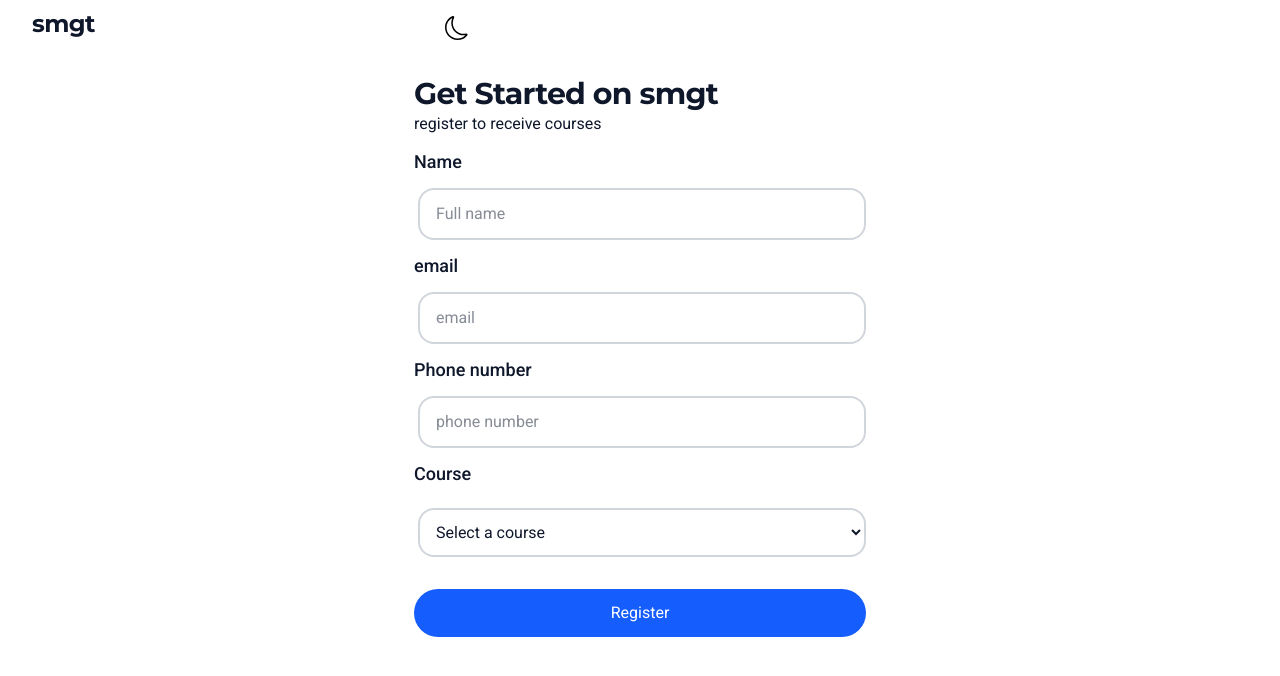
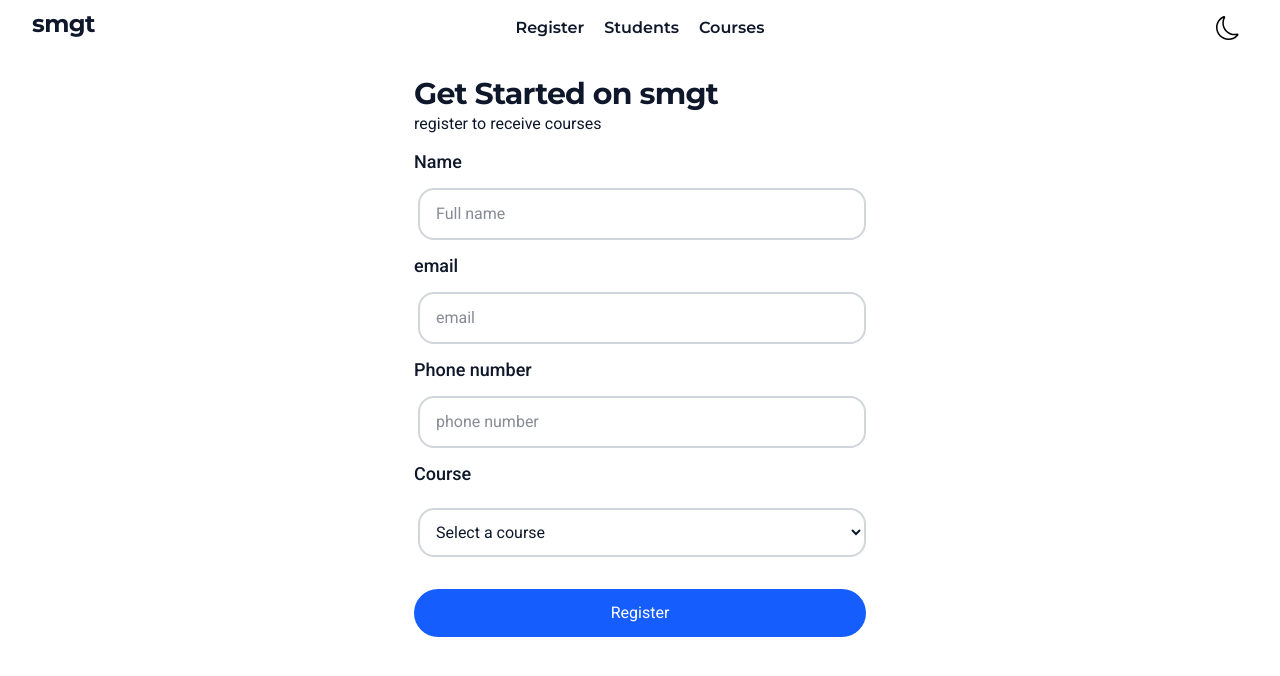
Before and after one commit to Seacrs/student-management-system, a React (Vite) app: page / in a window 1280 px wide. Shown: the top 676 px of the page. Built offline with nearby package versions, Linux system fonts and the light colour scheme.

Commit message:
feat: add navigation links for register, students, and courses

```diff
--- a/src/Components/Navbar.tsx
+++ b/src/Components/Navbar.tsx
@@ -1,4 +1,5 @@
 import { useTheme } from "../Context/hooks/useTheme";
+import { NavLink } from "react-router";
 import clsx from "clsx";
 import moon from "../assets/moon.svg";
 import sun from "../assets/sun.svg";
@@ -12,11 +13,31 @@ function Navbar(){
 
     return (
         <div className="">
-            <div className="px-8 py-2 grid grid-cols-3">
+            <div className="px-8 py-2 grid grid-cols-3 gap-12">
                 <div>
                     <h1 className="text-2xl">smgt</h1>
                 </div>
-                <div className="rounded-4xl max-w-10 flex items-center justify-center p-2 hover:bg-gray-300 dark:hover:bg-gray-700">
+                <div className="justify-self-center flex justify-center items-center gap-5">
+                    <NavLink
+                        to="/"
+                        className="font-montserrat font-semibold"
+                    >
+                        Register
+                    </NavLink>
+                    <NavLink
+                        to="/students"
+                        className="font-montserrat font-semibold"
+                    >
+                        Students
+                    </NavLink>
+                    <NavLink
+                        to="/courses"
+                        className="font-montserrat font-semibold"
+                    >
+                        Courses
+                    </NavLink>
+                </div>
+                <div className="justify-self-end rounded-4xl max-w-10 flex items-center justify-center p-2 hover:bg-gray-300 dark:hover:bg-gray-700">
                     <button onClick={toggleTheme} >
                         <img src={theme ? sun : moon} alt="" className="w-8" />
                     </button>
```
